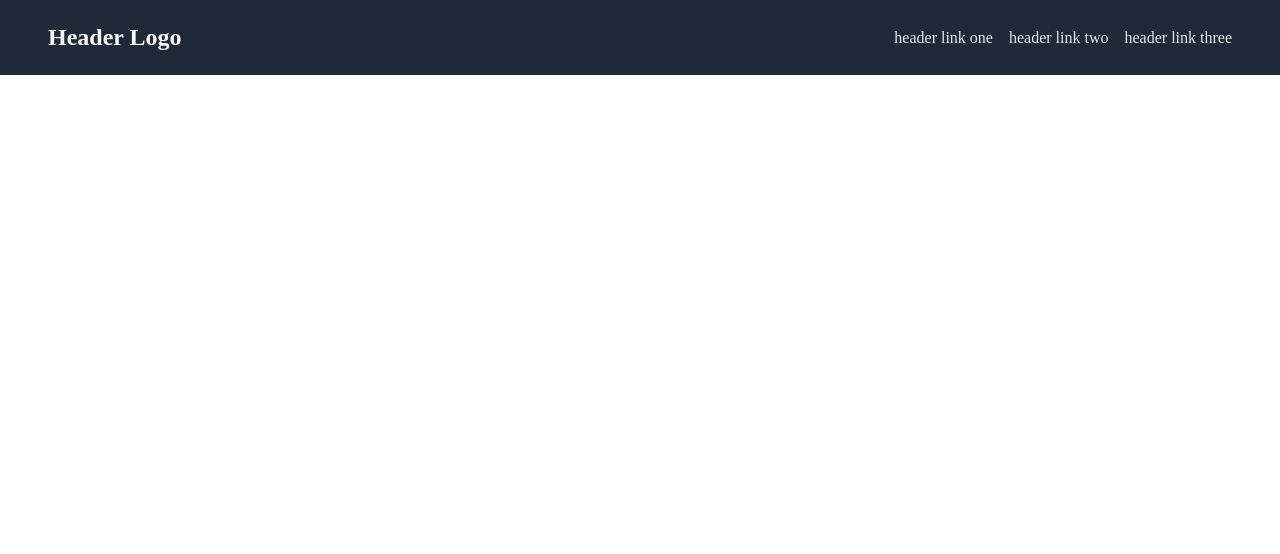
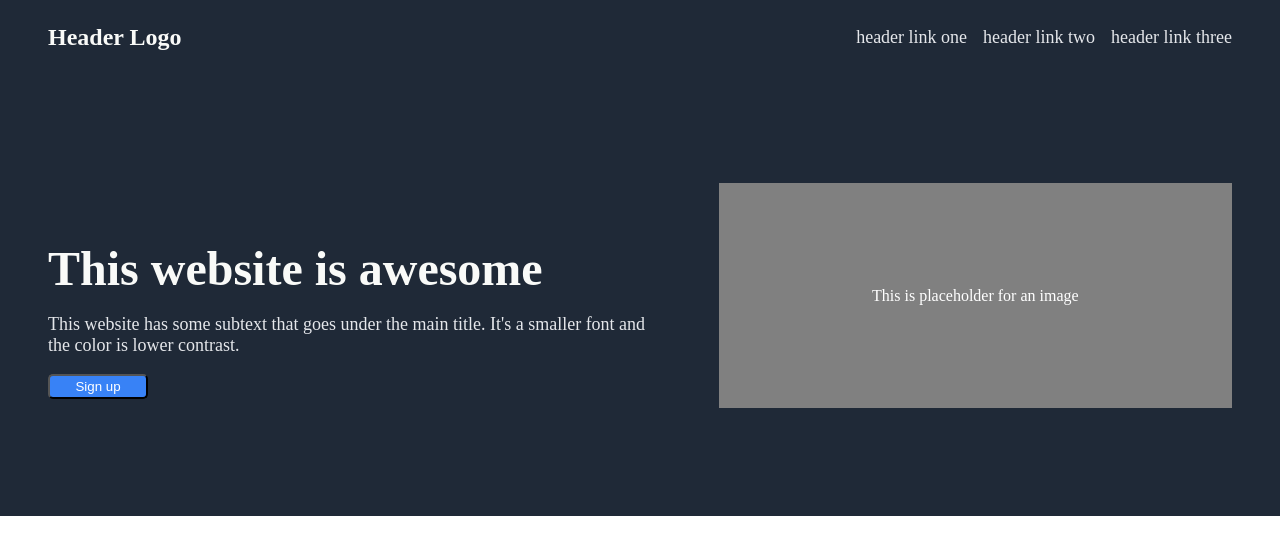
Before and after one commit to Slavetomints/odin-landing-page, a plain HTML site: page index.html in a window 1280 px wide. Drawn offline with Linux system fonts and the light colour scheme.

Commit message:
made section one

```diff
--- a/index.html
+++ b/index.html
@@ -17,7 +17,19 @@
             </ul>
         </header>
 
-        <section>
+        <section class="section-one">
+
+            <div class="section-one-item-one">
+                <p class="main-text">This website is awesome</p>
+                <p class="secondary-text">This website has some subtext that goes under the main title. It's a smaller font and the color is lower contrast.</p>
+                <button>Sign up</button>
+            </div>
+
+            <div class="section-one-item-two">
+                <div class="image">
+                    <p>This is placeholder for an image</p>
+                </div>
+            </div>
 
         </section>
 
--- a/style.css
+++ b/style.css
@@ -8,6 +8,12 @@ header {
     display: flex;
 }
 
+.logo {
+    margin-right: auto;
+    margin-left: 48px;
+    font-size: 24px;
+    font-weight: bold;
+}
 header ul {
     list-style-type: none;
     display: flex;
@@ -20,15 +26,60 @@ header a {
     color: #E5E7EB
 }
 
-.logo {
-    margin-right: auto;
-    margin-left: 48px;
-    font-size: 24px;
-    font-weight: bold;
-}
-
 .header-links {
     margin-right: 48px;
     gap: 16px;
+    font-size: 18px;
 
 }
+
+.section-one {
+    display: flex;
+    justify-content: center;
+    align-items: center;
+    background-color: #1F2937;
+    padding: 60px 0px;
+}
+
+.section-one-item-one {
+    margin-left: 48px;
+    margin-right: auto;
+    flex: 1 1 auto
+}
+
+.main-text {
+    font-size: 48px;
+    font-weight: bolder;
+    color: #F9FAF8;
+    margin-bottom: 0px;
+}
+
+.secondary-text {
+    color: #E5E7EB;
+    font-size: 18px;
+}
+
+button {
+    color: white;
+    background-color: #3882F6;
+    border-radius: 5px;
+    height: 25px;
+    width: 100px;
+}
+
+.section-one-item-two {
+    margin: 48px;
+    flex: 1 2 auto;
+    height: 225px;
+    width: 900px;
+}
+
+.image {
+    background-color: grey;
+    width: 100%;
+    height: 100%;
+    color: white;
+    display: flex;
+    justify-content: center;
+    align-items: center;
+}
```
